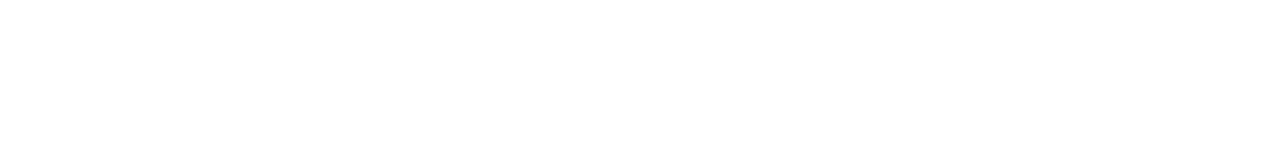
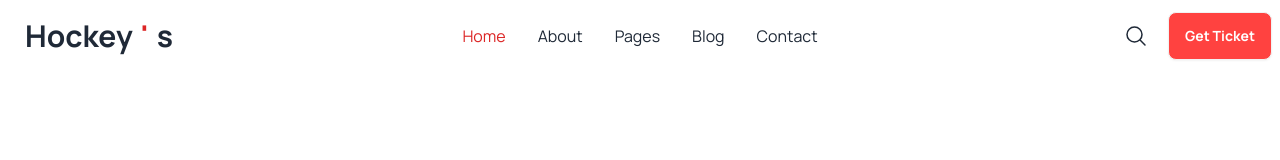
Before and after one commit to ashohana/2nd-assignment, a plain HTML site: page index.html in a window 1280 px wide. Drawn offline with nearby package versions, Linux system fonts and the light colour scheme.

Commit message:
added nav section

```diff
--- a/index.html
+++ b/index.html
@@ -4,12 +4,75 @@
     <meta charset="UTF-8">
     <meta name="viewport" content="width=device-width, initial-scale=1.0">
     <title>Hockeys</title>
+    <!--tailwind and daisy ui cnd-->
+    <link href="https://cdn.jsdelivr.net/npm/daisyui@4.6.0/dist/full.min.css" rel="stylesheet" type="text/css" />
+    <script src="https://cdn.tailwindcss.com"></script>
+    <link rel="preconnect" href="https://fonts.googleapis.com">
+    <link rel="preconnect" href="https://fonts.gstatic.com" crossorigin>
+    <link href="https://fonts.googleapis.com/css2?family=Bebas+Neue&family=Inter:wght@400;700&family=Manrope:wght@400;500;700;800&family=Montserrat&family=Open+Sans:wght@400;700;800&family=Poppins:wght@400;600;700;800&family=Ubuntu&display=swap" rel="stylesheet">
+
+    <!--tailwind custom classes-->
+    <script>
+        tailwind.config = {
+          theme: {
+            extend: {
+              colors: {
+                clifford: '#da373d',
+                'hockey-primary':'#FF4240',
+              }
+            }
+          }
+        }
+      </script>
+
+      <!--custom styles-->
+    <style>
+        .font-manrope{
+            font-family: 'Manrope', sans-serif;
+
+        }
+    </style>
 
 
 </head>
-<body>
-    <header>
+<body class="font-manrope">
+    <header class="md:container md:mx-auto">
+        <nav>
+            <div class="navbar bg-base-100">
+                <div class="navbar-start">
+                  <div class="dropdown">
+                    <div tabindex="0" role="button" class="btn btn-ghost lg:hidden">
+                      <svg xmlns="http://www.w3.org/2000/svg" class="h-5 w-5" fill="none" viewBox="0 0 24 24" stroke="currentColor"><path stroke-linecap="round" stroke-linejoin="round" stroke-width="2" d="M4 6h16M4 12h8m-8 6h16" /></svg>
+                    </div>
+                    <ul tabindex="0" class="menu menu-sm dropdown-content mt-3 z-[1] p-2 text-base shadow bg-base-100 rounded-box w-52">
+                      <li><a class="text-red-600">Home</a></li>
+                      <li><a>About</a></li>
+                      <li><a>Pages</a></li>
+                      <li><a>Blog</a></li>
+                      <li><a>Contact</a></li>
 
+                    </ul>
+                  </div>
+                  <a class="btn btn-ghost text-3xl">Hockey<span class="text-red-600">'</span>s</a>
+                </div>
+                <div class="navbar-center hidden lg:flex">
+                  <ul class="menu text-base menu-horizontal px-1">
+                    <li><a class="text-red-600">Home</a></li>
+                      <li><a>About</a></li>
+                      <li><a>Pages</a></li>
+                      <li><a>Blog</a></li>
+                      <li><a>Contact</a></li>
+
+                  </ul>
+                </div>
+                <div class="navbar-end gap-5">
+                    <svg xmlns="http://www.w3.org/2000/svg" fill="none" viewBox="0 0 24 24" stroke-width="1.5" stroke="currentColor" class="w-6 h-6">
+                        <path stroke-linecap="round" stroke-linejoin="round" d="m21 21-5.197-5.197m0 0A7.5 7.5 0 1 0 5.196 5.196a7.5 7.5 0 0 0 10.607 10.607Z" />
+                      </svg>
+
+                  <a class="btn bg-hockey-primary text-white">Get Ticket</a>
+              </div>
+        </nav>
 
     </header>
     <main>
```
